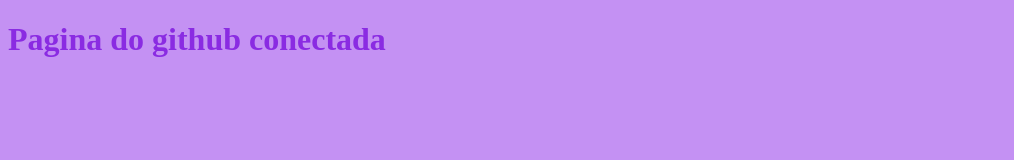
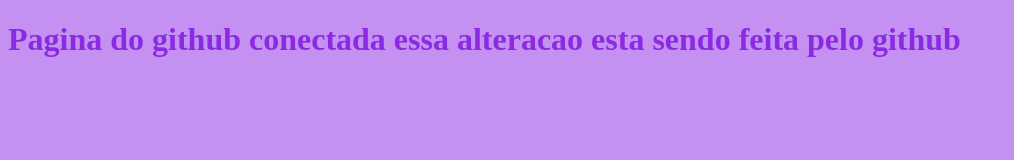
Before and after one commit to sophiamendesdeaguiar2/web-project-sophi, a plain HTML site: page index.html in a window 1280 px wide. Shown: the whole page, without its empty margins (0-1014 px from the left). Drawn offline with Linux system fonts and the light colour scheme.

Commit message:
alterando no github

```diff
--- a/index.html
+++ b/index.html
@@ -7,6 +7,6 @@
     <title>Document</title>
 </head>
 <body>
-    <h1>Pagina do github conectada</h1>
+    <h1>Pagina do github conectada essa alteracao esta sendo feita pelo github</h1>
 </body>
 </html>
```
